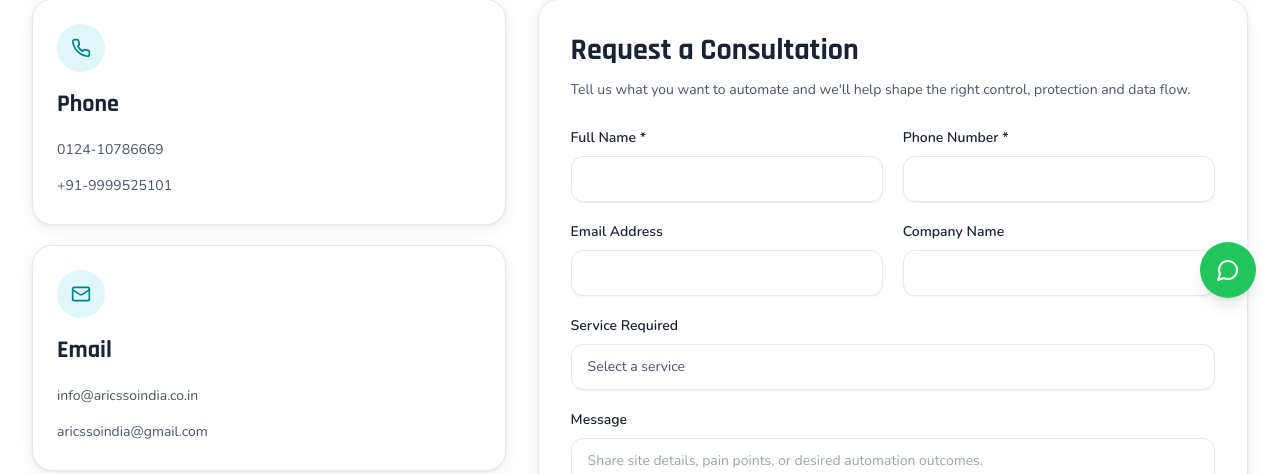
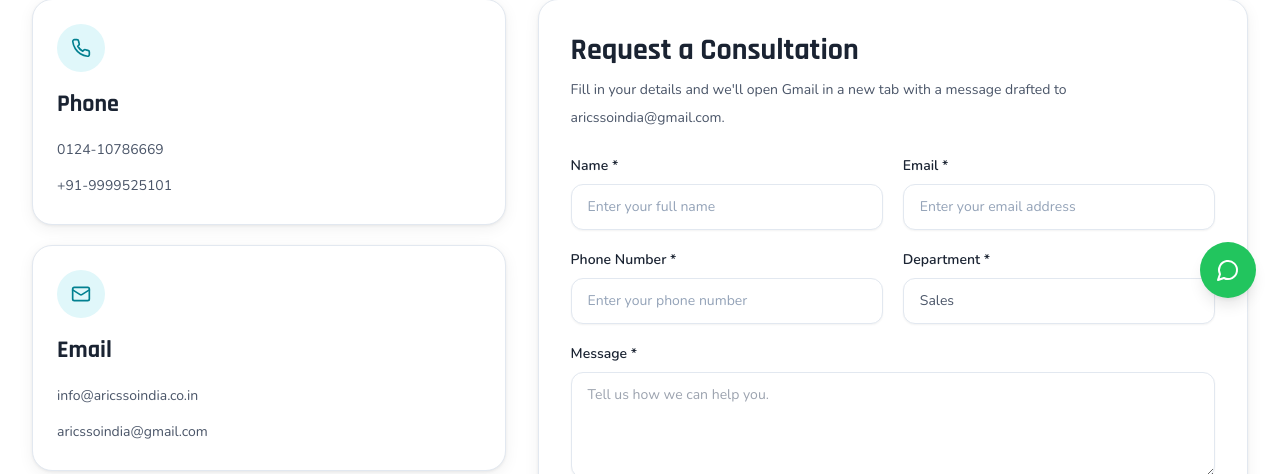
Before and after one commit to ChaudharyAman/aricssoindiaFE, a React (Vite) app: page /contact in a window 1280 px wide. Shown: the part 478-952 px from the top of the page. Built offline with nearby package versions, Linux system fonts and the light colour scheme.

Commit message:
feat: update ContactForm to validate inputs and open Gmail for submissions

```diff
--- a/src/components/ContactForm.jsx
+++ b/src/components/ContactForm.jsx
@@ -1,98 +1,114 @@
-import emailjs from '@emailjs/browser'
 import { useState } from 'react'
-import { company, services } from '../data/siteData'
+
+const DEPARTMENT_OPTIONS = ['Sales', 'Support', 'Projects', 'Automation']
+const RECIPIENT_EMAIL = 'aricssoindia@gmail.com'
 
 const emptyForm = {
   name: '',
+  email: '',
   phone: '',
-  email: '',
-  company: '',
-  service: '',
+  department: 'Sales',
   message: '',
 }
 
-const EMAILJS_SERVICE_ID = 'service_nt2q16d'
-const EMAILJS_TEMPLATE_ID = 'template_xanyz9q'
-const EMAILJS_PUBLIC_KEY = '3WmmzXr8NhO3Cw8MG'
+function validateForm(form) {
+  const errors = {}
+  const trimmedName = form.name.trim()
+  const trimmedEmail = form.email.trim()
+  const trimmedPhone = form.phone.trim()
+  const trimmedMessage = form.message.trim()
 
-export default function ContactForm({ defaultService = '' }) {
-  const [form, setForm] = useState({ ...emptyForm, service: defaultService })
+  if (!trimmedName) errors.name = 'Please enter your full name.'
+  if (!trimmedEmail) {
+    errors.email = 'Please enter your email address.'
+  } else if (!/^[^\s@]+@[^\s@]+\.[^\s@]+$/.test(trimmedEmail)) {
+    errors.email = 'Please enter a valid email address.'
+  }
+
+  if (!trimmedPhone) errors.phone = 'Please enter your phone number.'
+  if (!form.department) errors.department = 'Please choose a department.'
+  if (!trimmedMessage) errors.message = 'Please enter your message.'
+
+  return errors
+}
+
+export default function ContactForm() {
+  const [form, setForm] = useState(emptyForm)
   const [errors, setErrors] = useState({})
+  const [isSubmitting, setIsSubmitting] = useState(false)
   const [submitState, setSubmitState] = useState({ type: 'idle', message: '' })
-  const [isSubmitting, setIsSubmitting] = useState(false)
 
   const handleChange = (event) => {
     const { name, value } = event.target
+
     setForm((current) => ({ ...current, [name]: value }))
     setErrors((current) => ({ ...current, [name]: '' }))
+
     if (submitState.type !== 'idle') {
       setSubmitState({ type: 'idle', message: '' })
     }
   }
 
-  const handleSubmit = async (event) => {
+  const handleSubmit = (event) => {
     event.preventDefault()
 
     if (isSubmitting) {
       return
     }
 
-    const trimmedName = form.name.trim()
-    const trimmedPhone = form.phone.trim()
-    const trimmedEmail = form.email.trim()
-    const nextErrors = {}
-
-    if (!trimmedName) nextErrors.name = 'Name is required.'
-    if (!trimmedPhone) nextErrors.phone = 'Phone number is required.'
-    if (trimmedEmail && !/^[^\s@]+@[^\s@]+\.[^\s@]+$/.test(trimmedEmail)) {
-      nextErrors.email = 'Enter a valid email address.'
-    }
-
+    const nextErrors = validateForm(form)
     setErrors(nextErrors)
 
     if (Object.keys(nextErrors).length > 0) {
-      setSubmitState({ type: 'idle', message: '' })
+      setSubmitState({
+        type: 'error',
+        message: 'Please correct the highlighted fields before continuing.',
+      })
       return
-    }
-
-    const templateParams = {
-      name: trimmedName,
-      from_name: trimmedName,
-      phone: trimmedPhone,
-      email: trimmedEmail || 'Not provided',
-      from_email: trimmedEmail || 'Not provided',
-      reply_to: trimmedEmail,
-      company: form.company.trim() || 'Not provided',
-      service: form.service || 'Not selected',
-      message: form.message.trim() || 'Not provided',
-      to_email: company.email1,
-      alternate_email: company.email2,
     }
 
     setIsSubmitting(true)
 
-    try {
-      await emailjs.send(
-        EMAILJS_SERVICE_ID,
-        EMAILJS_TEMPLATE_ID,
-        templateParams,
-        EMAILJS_PUBLIC_KEY,
-      )
+    const trimmedName = form.name.trim()
+    const trimmedEmail = form.email.trim()
+    const trimmedPhone = form.phone.trim()
+    const trimmedMessage = form.message.trim()
+    const department = form.department
 
-      setForm({ ...emptyForm, service: defaultService })
-      setSubmitState({
-        type: 'success',
-        message: 'Your consultation request has been sent successfully.',
-      })
-    } catch (error) {
-      console.error('EmailJS send failed:', error)
+    const subject = `New Website Inquiry - ${department}`
+    const body = [
+      `Name: ${trimmedName}`,
+      `Email: ${trimmedEmail}`,
+      `Phone: ${trimmedPhone}`,
+      `Department: ${department}`,
+      '',
+      'Message:',
+      trimmedMessage,
+    ].join('\n')
+
+    // Gmail compose accepts the recipient, subject and body through query params.
+    const gmailComposeUrl = `https://mail.google.com/mail/?view=cm&fs=1&to=${encodeURIComponent(
+      RECIPIENT_EMAIL,
+    )}&su=${encodeURIComponent(subject)}&body=${encodeURIComponent(body)}`
+
+    const composeWindow = window.open(gmailComposeUrl, '_blank', 'noopener,noreferrer')
+
+    if (!composeWindow) {
+      setIsSubmitting(false)
       setSubmitState({
         type: 'error',
-        message: 'We could not send your request right now. Please try again shortly.',
+        message: 'Gmail could not be opened. Please allow pop-ups and try again.',
       })
-    } finally {
-      setIsSubmitting(false)
+      return
     }
+
+    setForm(emptyForm)
+    setSubmitState({
+      type: 'success',
+      message:
+        'Gmail compose opened in a new tab. Review the drafted email and send it from your Gmail account.',
+    })
+    setIsSubmitting(false)
   }
 
   return (
@@ -102,93 +118,98 @@ export default function ContactForm({ defaultService = '' }) {
           Request a Consultation
         </h3>
         <p className="mt-2 text-sm leading-7 text-brand-body">
-          Tell us what you want to automate and we&apos;ll help shape the right
-          control, protection and data flow.
+          Fill in your details and we&apos;ll open Gmail in a new tab with a message
+          drafted to {RECIPIENT_EMAIL}.
         </p>
       </div>
 
       <form className="relative z-10 space-y-5" onSubmit={handleSubmit} noValidate>
         <div className="grid gap-5 md:grid-cols-2">
           <Field
-            label="Full Name *"
-            id="consultation-name"
+            id="contact-name"
+            label="Name *"
             name="name"
             type="text"
+            placeholder="Enter your full name"
             value={form.name}
             onChange={handleChange}
             error={errors.name}
             autoComplete="name"
           />
+
           <Field
+            id="contact-email"
+            label="Email *"
+            name="email"
+            type="email"
+            placeholder="Enter your email address"
+            value={form.email}
+            onChange={handleChange}
+            error={errors.email}
+            autoComplete="email"
+          />
+
+          <Field
+            id="contact-phone"
             label="Phone Number *"
-            id="consultation-phone"
             name="phone"
             type="tel"
+            placeholder="Enter your phone number"
             value={form.phone}
             onChange={handleChange}
             error={errors.phone}
             autoComplete="tel"
           />
-          <Field
-            label="Email Address"
-            id="consultation-email"
-            name="email"
-            type="email"
-            value={form.email}
-            onChange={handleChange}
-            error={errors.email}
-            autoComplete="email"
-          />
-          <Field
-            label="Company Name"
-            id="consultation-company"
-            name="company"
-            value={form.company}
-            onChange={handleChange}
-            autoComplete="organization"
-          />
+
+          <label className="block text-sm text-brand-body" htmlFor="contact-department">
+            <span className="mb-2 block font-semibold text-brand-dark">Department *</span>
+            <select
+              id="contact-department"
+              name="department"
+              value={form.department}
+              onChange={handleChange}
+              aria-invalid={errors.department ? 'true' : 'false'}
+              className={`relative z-10 w-full appearance-none rounded-xl border bg-white px-4 py-3 text-brand-body shadow-sm outline-none transition focus:border-brand-teal focus:ring-4 focus:ring-cyan-100 ${
+                errors.department ? 'border-red-400' : 'border-slate-200'
+              }`}
+            >
+              {DEPARTMENT_OPTIONS.map((option) => (
+                <option key={option} value={option}>
+                  {option}
+                </option>
+              ))}
+            </select>
+            {errors.department ? (
+              <span className="mt-2 block text-xs text-red-600">{errors.department}</span>
+            ) : null}
+          </label>
         </div>
 
-        <label className="block text-sm text-brand-body" htmlFor="consultation-service">
-          <span className="mb-2 block font-semibold text-brand-dark">
-            Service Required
-          </span>
-          <select
-            id="consultation-service"
-            name="service"
-            value={form.service}
-            onChange={handleChange}
-            className="relative z-10 w-full appearance-none rounded-xl border border-slate-200 bg-white px-4 py-3 text-brand-body shadow-sm outline-none transition focus:border-brand-teal focus:ring-4 focus:ring-cyan-100"
-          >
-            <option value="">Select a service</option>
-            {services.map((service) => (
-              <option key={service.id} value={service.title}>
-                {service.title}
-              </option>
-            ))}
-            <option value="Other">Other</option>
-          </select>
-        </label>
-
-        <label className="block text-sm text-brand-body" htmlFor="consultation-message">
-          <span className="mb-2 block font-semibold text-brand-dark">Message</span>
+        <label className="block text-sm text-brand-body" htmlFor="contact-message">
+          <span className="mb-2 block font-semibold text-brand-dark">Message *</span>
           <textarea
-            id="consultation-message"
+            id="contact-message"
             name="message"
             rows="4"
             value={form.message}
             onChange={handleChange}
-            className="relative z-10 w-full rounded-xl border border-slate-200 bg-white px-4 py-3 text-brand-body shadow-sm outline-none transition focus:border-brand-teal focus:ring-4 focus:ring-cyan-100"
-            placeholder="Share site details, pain points, or desired automation outcomes."
+            aria-invalid={errors.message ? 'true' : 'false'}
+            className={`relative z-10 w-full rounded-xl border bg-white px-4 py-3 text-brand-body shadow-sm outline-none transition focus:border-brand-teal focus:ring-4 focus:ring-cyan-100 ${
+              errors.message ? 'border-red-400' : 'border-slate-200'
+            }`}
+            placeholder="Tell us how we can help you."
           />
+          {errors.message ? (
+            <span className="mt-2 block text-xs text-red-600">{errors.message}</span>
+          ) : null}
         </label>
 
         <button
           type="submit"
           disabled={isSubmitting}
-          className="inline-flex w-full justify-center rounded-xl bg-brand-teal px-7 py-3 font-heading font-semibold text-white shadow-lg shadow-cyan-900/10 transition hover:bg-cyan-600 focus:outline-none focus:ring-4 focus:ring-cyan-100"
+          className="inline-flex w-full justify-center rounded-xl bg-brand-teal px-7 py-3 font-heading font-semibold text-white shadow-lg shadow-cyan-900/10 transition hover:bg-cyan-600 focus:outline-none focus:ring-4 focus:ring-cyan-100 disabled:cursor-wait disabled:opacity-80"
         >
-          {isSubmitting ? 'Sending...' : 'Send Message'}
+          {isSubmitting ? 'Opening Gmail...' : 'Send Message'}
         </button>
 
         {submitState.type === 'success' ? (
@@ -207,19 +228,19 @@ export default function ContactForm({ defaultService = '' }) {
   )
 }
 
-function Field({ label, error, ...props }) {
-  const inputId = props.id || props.name
-
+function Field({ id, label, error, ...props }) {
   return (
     <div className="block text-sm text-brand-body">
-      <label className="mb-2 block font-semibold text-brand-dark" htmlFor={inputId}>
+      <label className="mb-2 block font-semibold text-brand-dark" htmlFor={id}>
         {label}
       </label>
       <input
+        id={id}
+        aria-invalid={error ? 'true' : 'false'}
+        className={`relative z-10 w-full rounded-xl border bg-white px-4 py-3 text-brand-body shadow-sm outline-none transition placeholder:text-slate-400 focus:border-brand-teal focus:ring-4 focus:ring-cyan-100 ${
+          error ? 'border-red-400' : 'border-slate-200'
+        }`}
         {...props}
-        id={inputId}
-        aria-invalid={error ? 'true' : 'false'}
-        className="relative z-10 w-full rounded-xl border border-slate-200 bg-white px-4 py-3 text-brand-body shadow-sm outline-none transition placeholder:text-slate-400 focus:border-brand-teal focus:ring-4 focus:ring-cyan-100"
       />
       {error ? <span className="mt-2 block text-xs text-red-600">{error}</span> : null}
     </div>
```
